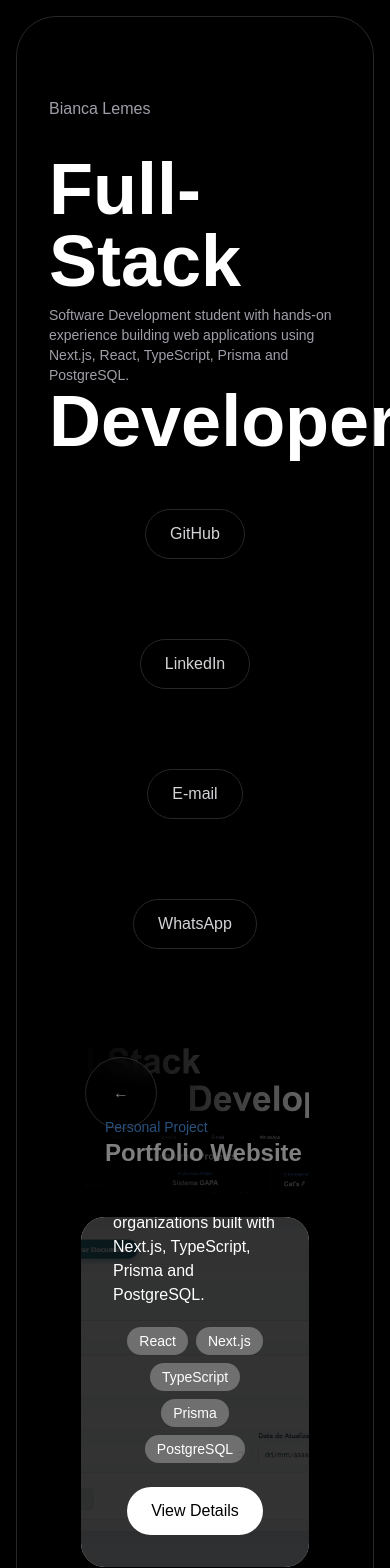
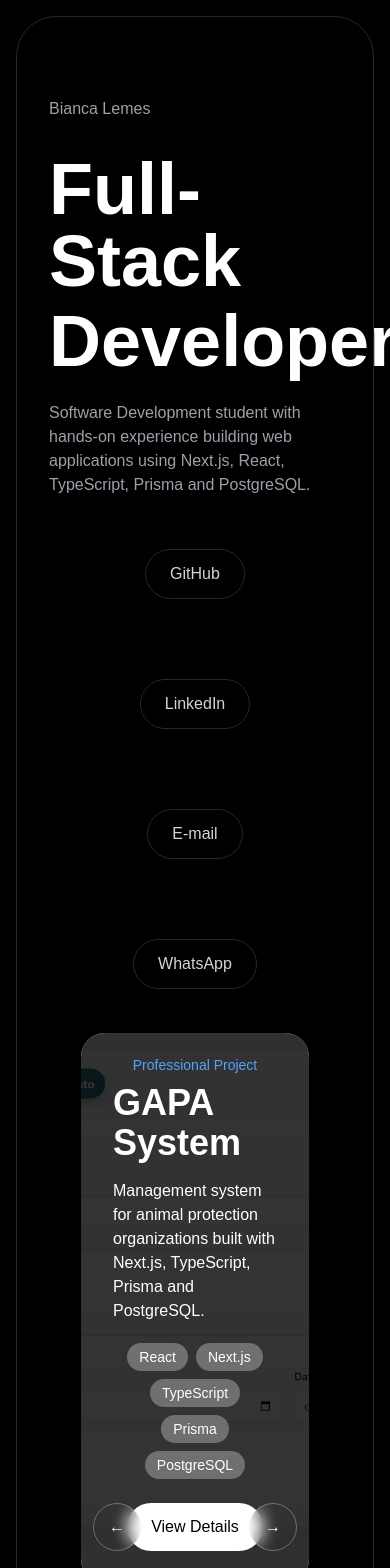
Before and after one commit to LemesBianca/portfolio, a Next.js app: page / in a window 390 px wide. Shown: the top 1568 px of the page. Built offline with nearby package versions, Linux system fonts and the light colour scheme.

Commit message:
Mobile corrections

```diff
--- a/app/gapa/page.tsx
+++ b/app/gapa/page.tsx
@@ -45,7 +45,7 @@ export default function GapaPage() {
           .../Built with ...
         </p>
 
-        <div className="flex flex-wrap gap-7 justify-center mb-20">
+        <div className="flex flex-wrap md:gap-7 justify-center mb-20">
 
           <button className="px-15 py-3 border border-zinc-500 rounded-full">
             Next.js
--- a/components/Contact.tsx
+++ b/components/Contact.tsx
@@ -1,7 +1,7 @@
 export default function Contact() {
   return (
     <section className="py-1 px-8">
-      <div className="flex flex-wrap justify-center gap-20">
+      <div className="flex flex-wrap justify-center gap-20 md:gap-20">
 
         <a
           href="https://github.com/LemesBianca"
--- a/components/Hero.tsx
+++ b/components/Hero.tsx
@@ -9,17 +9,26 @@ export default function Hero() {
         Full-Stack
       </h1>
 
-      <div className="flex flex-col md:flex-row md:items-end md:justify-between mt-2">
+      <div className="mt-2">
 
-        <p className="max-w-sm text-zinc-400 text-sm md:text-base">
+        <div className="flex flex-col md:flex-row md:items-end md:justify-between">
+          <h1 className="text-7xl md:text-9xl font-bold leading-none order-1 md:order-2">
+            Developer
+          </h1>
+
+          <p className="hidden md:block max-w-sm text-zinc-400 text-sm md:text-base order-2 md:order-1">
+            Software Development student with hands-on experience
+            building web applications using Next.js, React,
+            TypeScript, Prisma and PostgreSQL.
+          </p>
+        </div>
+
+        <p className="md:hidden mt-6 text-zinc-400">
           Software Development student with hands-on experience
           building web applications using Next.js, React,
           TypeScript, Prisma and PostgreSQL.
         </p>
 
-        <h1 className="text-7xl md:text-9xl font-bold leading-none">
-          Developer
-        </h1>
       </div>
     </section>
   );
--- a/components/ProjectGallery.tsx
+++ b/components/ProjectGallery.tsx
@@ -37,17 +37,18 @@ export default function ProjectGallery({
 
         {/* esquerda */}
         <div
-          onClick={() => changeImage(previous)}
-          className="relative h-[200px] md:col-span-1 top-1/2 -translate-y-1/2
+          className="hidden md:block
+          relative h-[200px] md:col-span-1 md:top-1/2 md:-translate-y-1/2
           rounded-3xl overflow-hidden opacity-50 hover:opacity-80
           transition-all duration-300 cursor-pointer"
+          onClick={() => changeImage(previous)}
         >
           <img
             src={images[previous]}
             className="absolute inset-0 w-full h-full object-cover"
           />
 
-          <div className="absolute inset-0 bg-gradient-to-l from-black/20 via-black/70 to-black"/>
+          <div className="absolute inset-0 bg-gradient-to-l from-black/20 via-black/70 to-black" />
 
           <button
             className="absolute left-1 top-1/2 -translate-y-1/2
@@ -62,10 +63,30 @@ export default function ProjectGallery({
 
         {/* centro */}
         <div
-          className={`relative h-[350px] md:col-span-2 rounded-3xl
+          className={`relative min-h-[350px] md:col-span-2 rounded-3xl
             overflow-hidden transition-all duration-300 cursor-pointer
             ${isAnimating ? "opacity-0 scale-95" : "opacity-100 scale-100"}
           `}>
+          {/* MOBILE */}
+          <button
+            onClick={() => changeImage(previous)}
+            className="md:hidden
+            absolute left-3 top-1/2 -translate-y-1/2 z-20
+            w-12 h-12 rounded-full border border-black/30
+            backdrop-blur-sm text-black flex items-center justify-center"
+          >
+            ←
+          </button>
+
+          <button
+            onClick={() => changeImage(next)}
+            className="md:hidden
+            absolute right-3 top-1/2 -translate-y-1/2 z-20
+            w-12 h-12 rounded-full border border-black/30
+            ackdrop-blur-sm text-black flex items-center justify-center"
+          >
+            →
+          </button>
 
           <img
             src={images[current]}
@@ -75,19 +96,22 @@ export default function ProjectGallery({
         </div>
 
 
+
+
         {/* direita */}
         <div
+          className="hidden md:block
+          relative h-[200px] md:col-span-1 md:top-1/2 md:-translate-y-1/2
+          rounded-3xl overflow-hidden opacity-50 hover:opacity-80
+          transition-all duration-300 cursor-pointer"
           onClick={() => changeImage(next)}
-          className="relative h-[200px] md:col-span-1 top-1/2
-          -translate-y-1/2 rounded-3xl overflow-hidden opacity-50
-          hover:opacity-80 transition-all duration-300 cursor-pointer"
         >
           <img
             src={images[next]}
             className="absolute inset-0 w-full h-full object-cover"
           />
 
-          <div className="absolute inset-0 bg-gradient-to-r from-black/20 via-black/70 to-black"/>
+          <div className="absolute inset-0 bg-gradient-to-r from-black/20 via-black/70 to-black" />
 
           <button
             className="absolute right-1 top-1/2 -translate-y-1/2
@@ -98,7 +122,6 @@ export default function ProjectGallery({
           </button>
 
         </div>
-
       </div>
 
 
@@ -120,6 +143,7 @@ export default function ProjectGallery({
               rounded-3xl"
             />
           </div>
+
         )
       }
 
--- a/components/Projects.tsx
+++ b/components/Projects.tsx
@@ -33,10 +33,11 @@ export default function Projects() {
 
         {/* ESQUERDA */}
         <div
-          onClick={() => changeProject(previous)}
-          className="relative h-[200px] md:col-span-1 top-1/2 -translate-y-1/2
+          className="hidden md:block
+          relative h-[200px] md:col-span-1 md:top-1/2 md:-translate-y-1/2
           rounded-3xl overflow-hidden opacity-50 hover:opacity-80
           transition-all duration-300 cursor-pointer"
+          onClick={() => changeProject(previous)}
         >
           <img
             src={projects[previous].image}
@@ -65,7 +66,7 @@ export default function Projects() {
         </div>
 
         {/* CENTRO */}
-        <div className={`relative h-[350px] md:col-span-2 rounded-3xl
+        <div className={`relative h-[550px] md:h-[350px] md:col-span-2 rounded-3xl
             overflow-hidden transition-all duration-300 cursor-pointer
             ${isAnimating ? "opacity-0 scale-95" : "opacity-100 scale-100"}
           `}>
@@ -76,6 +77,25 @@ export default function Projects() {
 
           <div className="absolute inset-0 bg-black/80" />
 
+
+          {/* MOBILE */}
+          <button
+            onClick={() => changeProject(previous)}
+            className="md:hidden absolute left-3 bottom-8 z-20
+            w-12 h-12 rounded-full border border-white/30
+            backdrop-blur-sm flex items-center justify-center"
+          >
+            ←
+          </button>
+
+          <button
+            onClick={() => changeProject(next)}
+            className="md:hidden absolute right-3 bottom-8 z-20
+            w-12 h-12 rounded-full border border-white/30
+            backdrop-blur-sm flex items-center justify-center"
+          >
+            →
+          </button>
           <div className="absolute bottom-8 left-8 right-8">
             <span className="text-blue-400 text-sm flex flex-wrap justify-center">
               {projects[current].type}
@@ -133,10 +153,11 @@ export default function Projects() {
 
         {/* DIREITA */}
         <div
+          className="hidden md:block
+          relative h-[200px] md:col-span-1 md:top-1/2 md:-translate-y-1/2
+          rounded-3xl overflow-hidden opacity-50 hover:opacity-80
+          transition-all duration-300 cursor-pointer"
           onClick={() => changeProject(next)}
-          className="relative h-[200px] md:col-span-1 top-1/2
-          -translate-y-1/2 rounded-3xl overflow-hidden opacity-50
-          hover:opacity-80 transition-all duration-300 cursor-pointer"
         >
           <img
             src={projects[next].image}
```
